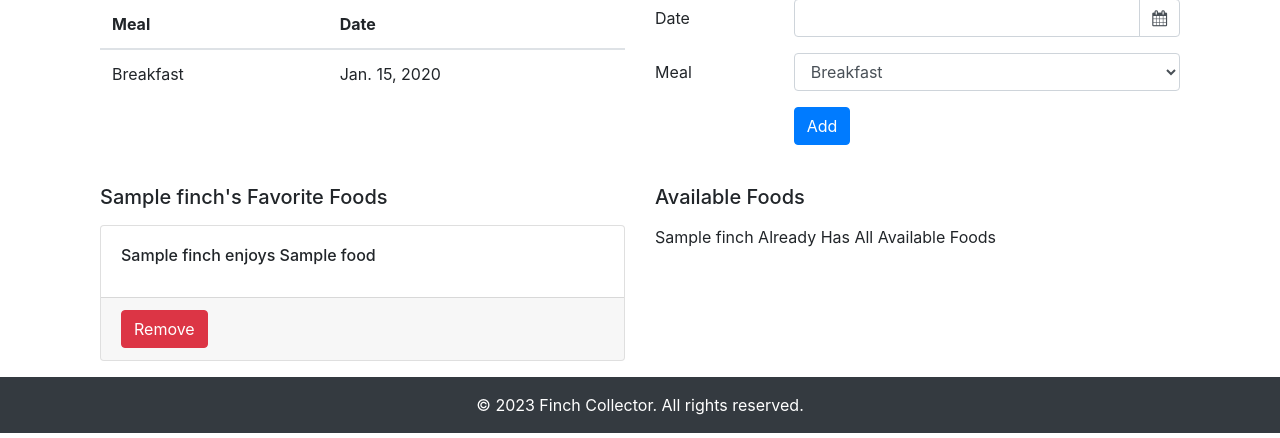
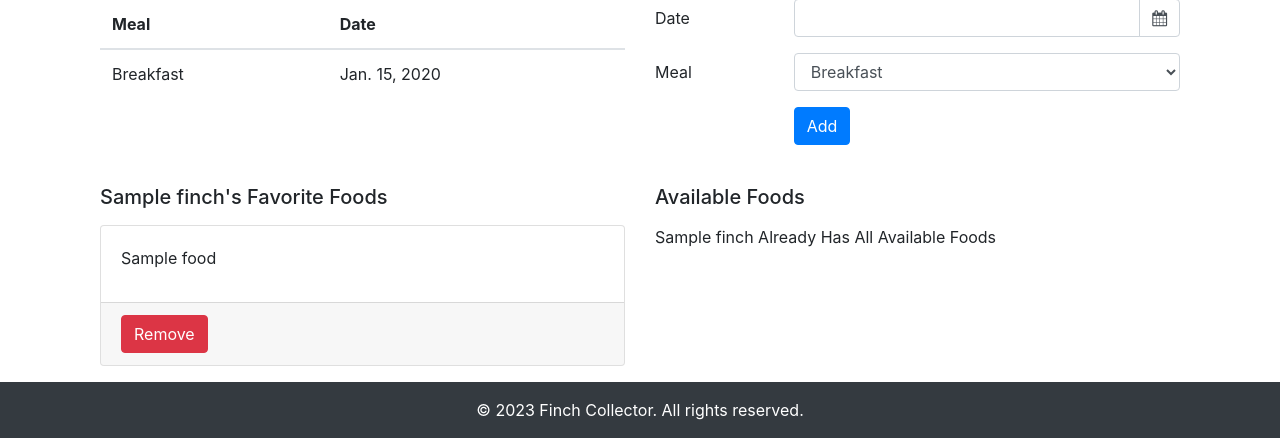
Before and after one commit to whuang214/finch-collector, a Django app: page /finches/1/ in a window 1280 px wide. Shown: the part 461-899 px from the top of the page. Run offline with Django 3.2, Linux system fonts and the light colour scheme; tables that the repository leaves empty hold one stand-in row (values such as "Sample post"); grey boxes marked "Sample" are stand-in pictures.

Commit message:
santax change to detail page

```diff
--- a/main_app/templates/finches/detail.html
+++ b/main_app/templates/finches/detail.html
@@ -105,7 +105,7 @@
       {% for food in finch.favorite_foods.all %}
       <div class="card mb-3">
         <div class="card-body">
-          <h6 class="card-title">{{ finch.name }} enjoys {{ food.name }}</h6>
+          <p class="card-title">{{ food.name }}</p>
         </div>
         <div class="card-footer">
           <form
```
